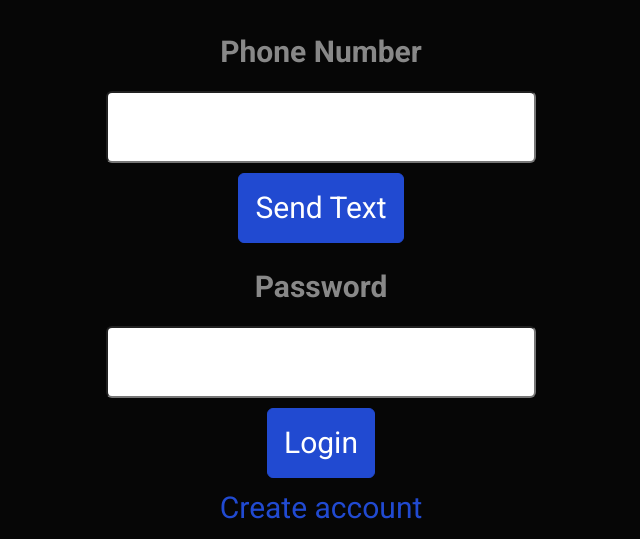
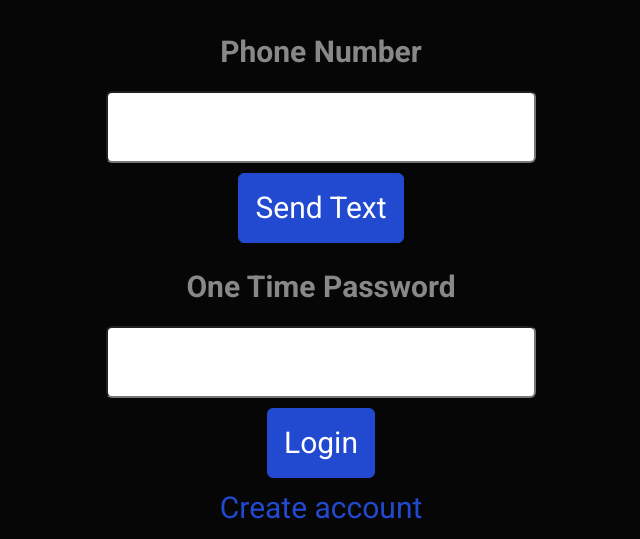
Before and after one commit to GMartinECU/cit171repository-spring2022, a plain HTML site: page index.html in a window 1280 px wide. Shown: the part 262-801 px from the top of the page, without its empty margins (319-959 px from the left). Drawn offline with Linux system fonts and the light colour scheme.

Commit message:
otp created

```diff
--- a/index.html
+++ b/index.html
@@ -24,8 +24,8 @@
             <input class="btn btn-lg btn-primary" id="sendtextbutton" type="button" onclick="sendtext()" value="Send Text">
         </p>
         <p>
-            <label class="stepcount" for="password">Password</span></label><br>
-            <input class="stepcount" type="password" id="password" name="pwd" size="25" onchange="setuserpassword()" required >
+            <label class="stepcount" for="password">One Time Password</span></label><br>
+            <input class="stepcount" type="password" id="otp" name="otp" size="25" onchange="setuserpassword()" required >
         </p>
         <p>
             <input class="btn btn-lg btn-primary" id="loginbtn" type="button" onclick="userlogin()" value="Login">
```
